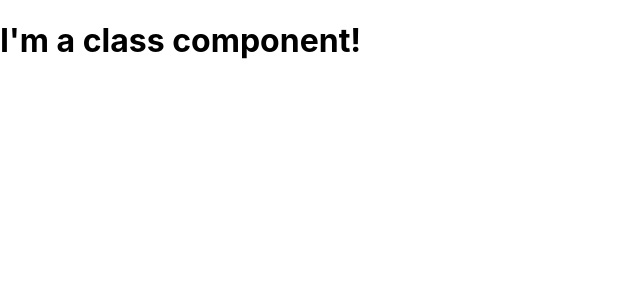
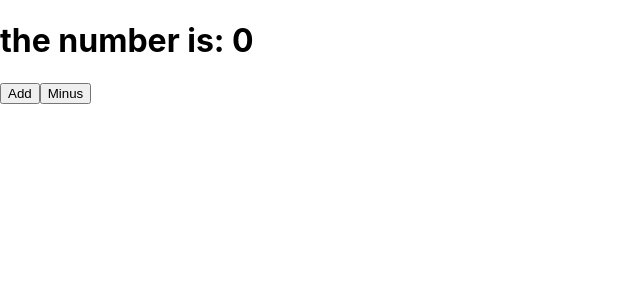
Before and after one commit to ShinMini/Movie-APP, a React (Create React App) app: page / in a window 1280 px wide. Shown: the top 300 px of the page, without its empty margins (0-640 px from the left). Built offline with nearby package versions, Linux system fonts and the light colour scheme.

Commit message:
왜 푸쉬 안되냐

```diff
--- a/src/App.js
+++ b/src/App.js
@@ -1,8 +1,29 @@
 import React from "react";
 
 class App extends React.Component {
+    state = {
+        count:0,
+    };
+
+    add =() =>{
+        this.setState(current => ({
+            count: current.count + 1,
+        }));
+    }
+    minus = () => {
+        this.setState(current => ({
+            count: current.count - 1,
+        }));
+    }
+
     render(){
-        return <h1>I'm a class component!</h1>;
+        return(
+            <div>
+                <h1>the number is: {this.state.count}</h1>
+                <button onClick={this.add}>Add</button>
+                <button onClick={this.minus}>Minus</button>
+            </div>
+    );
     }
 }
 
```
